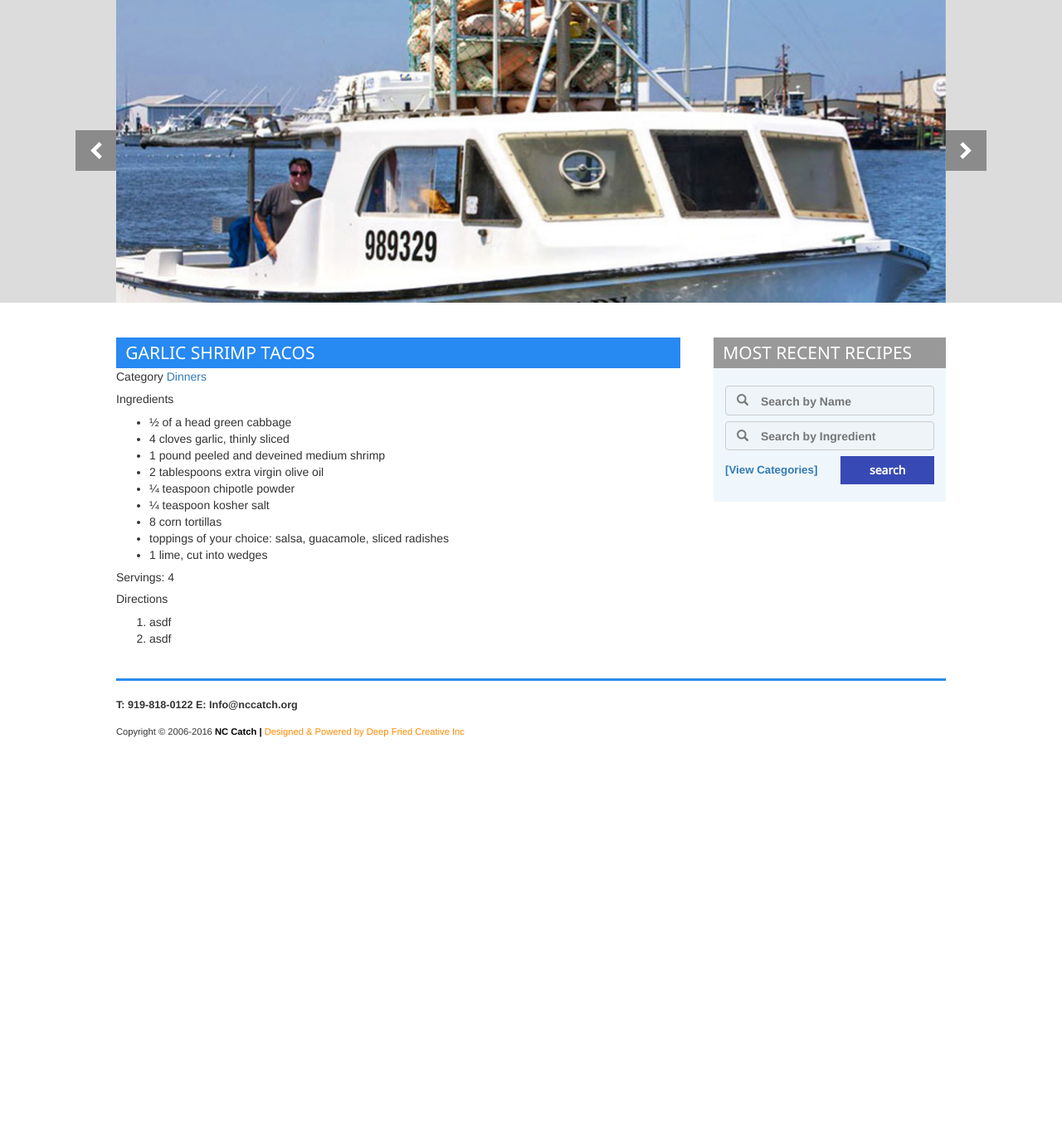
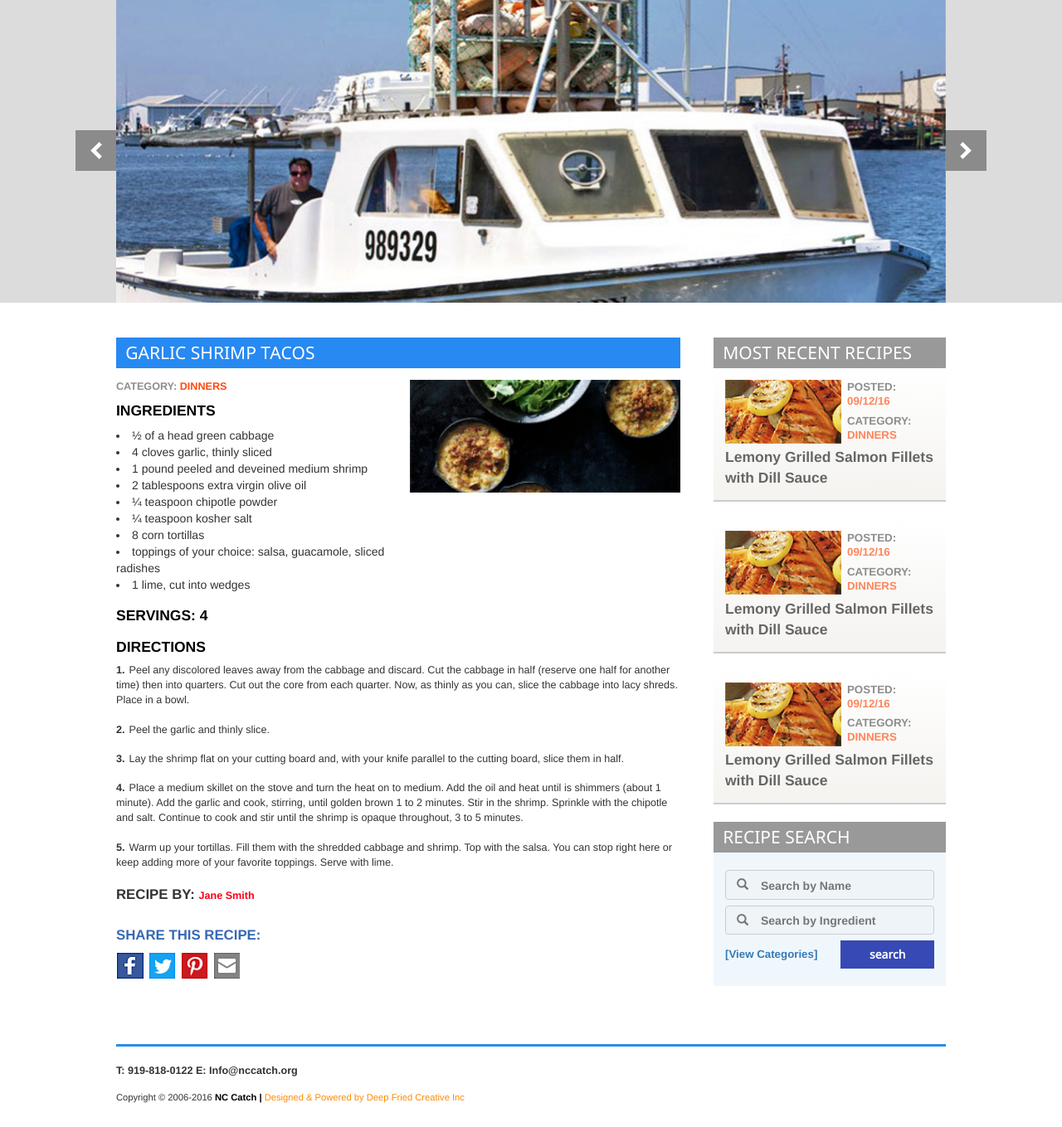
Before and after one commit to sidious18/new_nc_catch, a PHP site: page /single-recipe.html in a window 1280 px wide. Shown: the part 218-1577 px from the top of the page at 83% size. Before the commit the page ends 1107 px from the top, so only its background shows below. Run offline with PHP 8.4, Linux system fonts and the light colour scheme.

Commit message:
Added single page recipe

```diff
--- a/css/main-content.css
+++ b/css/main-content.css
@@ -258,6 +258,169 @@
 	color: #ff470e;
 }
 
+.detail-recipe__header:after{
+	content: "";
+	display: table;
+	clear: both;
+}
+
+.detail-recipe__header:before{
+	content: "";
+	display: table;
+}
+
+.detail-recipe__category{
+	color: #8d8d8d;
+	font-size: 0.9rem;
+	font-weight: bold;
+	text-transform:uppercase;
+	margin-top: 1rem;
+}
+
+.detail-recipe__category a{
+	color: #ff470e;
+	font-size: 0.9rem;
+}
+
+.detail-recipe__main-ingredients{
+	float: left;
+	width: 48%;
+	margin-right: 4%;
+	position: relative;
+	right: 48%;
+}
+
+.detail-recipe__main-image{
+	float:left;
+	width: 48%;
+	margin-top: -1.25rem;
+	position: relative;
+	left: 52%;
+}
+
+.detail-recipe__ingredients-list{
+	padding: 0;
+	list-style-position: inside;
+	margin-bottom: 0;
+}
+
+.detail-recipe__ingredients-list li{
+	font-size: 1rem;
+}
+
+.detail-recipe__title{
+	color:#000;
+	text-transform: uppercase;
+	font-weight: bold;
+	font-size: 1.25rem;
+}
+
+.detail-recipe__title.detail-recipe__title_different-margin{
+	margin: 1.3rem 0;
+}
+
+.detail-recipe__directions-list{
+	padding: 0;
+	list-style-position: inside;
+	counter-reset: directions-counter;
+}
+
+.detail-recipe__directions-list li:before{
+	content: counter(directions-counter, arabic) ".";
+  counter-increment: directions-counter;
+  margin-right: 5px;
+  font-weight: bold;
+}
+
+.detail-recipe__directions-list li{
+	font-size: 0.9rem;
+	margin-bottom: 1.25rem;
+	list-style-type: none;
+}
+
+.detail-recipe__author{
+	font-size: 1.2rem;
+	font-weight: bold;
+	margin-bottom: 2rem;
+}
+
+.detail-recipe__author a{
+	font-size: 0.9rem;
+	color: #fc0017;
+}
+
+.detail-recipe__social h5{
+	color: #3669B3;
+	font-weight: bold;
+	font-size: 1.2rem;
+}
+
+.detail-recipe__social a{
+	display: inline-block;
+	width: 2.4rem;
+	height: 2.4rem;
+	margin-right: 0.1rem;
+}
+
+.detail-recipe__social a img{
+	width: 100%;
+	height: 100%;
+}
+
+.recent-recipe{
+	display: flex;
+	flex-wrap: wrap;
+	padding: 1rem;
+	margin-bottom: 1.5rem;
+	background: #ffffff;
+	background: -moz-linear-gradient(top, #ffffff 0%, #f4f3f0 100%);
+	background: -webkit-linear-gradient(top, #ffffff 0%,#f4f3f0 100%);
+	background: linear-gradient(to bottom, #ffffff 0%,#f4f3f0 100%);
+	filter: progid:DXImageTransform.Microsoft.gradient( startColorstr='#ffffff', endColorstr='#f4f3f0',GradientType=0 );
+	border-bottom: 2px solid #ccc;
+}
+
+.recent-recipe__image{
+	align-self: flex-start;
+	width: 10rem;
+	margin-right: 0.5rem;
+}
+
+.recent-recipe__info{
+	flex-grow: 1;
+}
+
+.recent-recipe__title{
+	width: 100%;
+}
+
+.recent-recipe__label{
+	color: #8d8d8d;
+	text-transform: uppercase;
+	font-size: 0.95rem;
+	margin: 0;
+	font-weight: bold;
+}
+
+.recent-recipe__text{
+	color: #ff855b;
+	font-size: 0.95rem;
+	text-transform: uppercase;
+	margin: 0 0 0.6rem;
+	line-height: 1;
+	font-weight: bold;
+}
+
+.recent-recipe__title{
+	color: #666666;
+	font-weight: bold;
+	font-size: 1.25rem;
+}
+
+.recent-recipe__title:hover{
+	color:#666;
+}
+
 @media (max-width: 768px){
 	.main-content{
 		padding:0 15px;
@@ -306,4 +469,19 @@
 	.single-recipe{
 		width: 100%;
 	}
+
+	.events__recent{
+		margin-top: 1rem;
+	}
+
+	.detail-recipe__main-image{
+		position: static;
+		width: 100%;
+		margin-top: 0;
+	}
+
+	.detail-recipe__main-ingredients{
+		position: static;
+		width: 100%;
+	}
 }
--- a/recipes.html
+++ b/recipes.html
@@ -216,7 +216,8 @@
 					<a href="#" class="pagination__value">4</a>
 				</div>
 			</section>
-			<section class="events events__recipes">
+			<section class="events">
+				<div class="events__recipes">
 					<h3 class="default-title">Recipe search</h3>
 					<form class="recipe-search" action="index.html" method="post">
 						<div class="default-input-box default-input__search">
@@ -230,6 +231,7 @@
 							<a href="#" class="default-button default-button__recipe-search">search</a>
 						</footer>
 					</form>
+				</div>
 			</section>
 		</main>
 		<footer class="main-footer cont">
--- a/single-recipe.html
+++ b/single-recipe.html
@@ -154,9 +154,12 @@
 		<main class="main-content different__order cont" data-style="display: flex;">
 			<section class="detail-recipe">
 				<h3 class="default-title blue">Garlic shrimp tacos</h3>
-				<div class="detail-recipe__category">Category <a href="#">Dinners</a> </div>
-				<h5 class="detail_recipe__title">Ingredients</h5>
-				<ul>
+				<div class="detail-recipe__category">Category: <a href="#">Dinners</a> </div>
+				<header class="detail-recipe__header">
+					<img class="detail-recipe__main-image" src="img/recipe1.png" alt="Recipe" />
+					<div class="detail-recipe__main-ingredients">
+						<h5 class="detail-recipe__title">Ingredients</h5>
+						<ul class="detail-recipe__ingredients-list">
 							<li>½ of a head green cabbage </li>
 							<li>4 cloves garlic, thinly sliced </li>
 							<li>1 pound peeled and deveined medium shrimp </li>
@@ -168,15 +171,75 @@
 							sliced radishes </li>
 							<li>1 lime, cut into wedges</li>
 						</ul>
-				<h5 class="detail_recipe__title">Servings: 4</h5>
-				<h5 class="detail_recipe__title">Directions</h5>
-				<ol>
-					<li>asdf</li>
-					<li>asdf</li>
+					</div>
+				</header>
+				<h5 class="detail-recipe__title detail-recipe__title_different-margin">Servings: 4</h5>
+				<h5 class="detail-recipe__title">Directions</h5>
+				<ol class="detail-recipe__directions-list">
+					<li>Peel any discolored leaves away from the cabbage and discard. Cut the cabbage in half (reserve one half for another time) then
+					    into quarters. Cut out the core from each quarter. Now, as thinly as you can, slice the cabbage into lacy shreds. Place in a bowl.
+					</li>
+					<li>Peel the garlic and thinly slice.</li>
+					<li>Lay the shrimp flat on your cutting board and, with your knife parallel to the cutting board, slice them in half.</li>
+					<li>Place a medium skillet on the stove and turn the heat on to medium. Add the oil and heat until is shimmers (about 1 minute).
+					    Add the garlic and cook, stirring, until golden brown 1 to 2 minutes. Stir in the shrimp. Sprinkle with the chipotle and salt.
+					    Continue to cook and stir until the shrimp is opaque throughout, 3 to 5 minutes.</li>
+					<li>Warm up your tortillas. Fill them with the shredded cabbage and shrimp. Top with the salsa. You can stop right here or keep
+					    adding more of your favorite toppings. Serve with lime.</li>
 				</ol>
+				<div class="detail-recipe__author">RECIPE BY: <a href="#">Jane Smith</a></div>
+				<div class="detail-recipe__social">
+					<h5>
+						SHARE THIS RECIPE:
+					</h5>
+					<a href="#"><img src="img/facebook.png" alt="Facebook"></a>
+					<a href="#"><img src="img/twitter.png" alt="Twitter"></a>
+					<a href="#"><img src="img/google-plus.png" alt="Google"></a>
+					<a href="#"><img src="img/convert.png" alt="Envelope"></a>
+				</div>
 			</section>
-			<section class="events events__recipes">
+			<section class="events">
+				<div class="events__recent">
 					<h3 class="default-title">Most recent recipes</h3>
+					<div class="recent-recipe">
+						<img src="img/recent-recipe.png" alt="Recent-recipe" class="recent-recipe__image">
+						<div class="recent-recipe__info">
+							<p class="recent-recipe__label">Posted:</p>
+							<p class="recent-recipe__text">09/12/16</p>
+							<p class="recent-recipe__label">Category:</p>
+							<p class="recent-recipe__text">Dinners</p>
+						</div>
+						<a href="#" class="recent-recipe__title">
+							Lemony Grilled Salmon Fillets with Dill Sauce
+						</a>
+					</div>
+					<div class="recent-recipe">
+						<img src="img/recent-recipe.png" alt="Recent-recipe" class="recent-recipe__image">
+						<div class="recent-recipe__info">
+							<p class="recent-recipe__label">Posted:</p>
+							<p class="recent-recipe__text">09/12/16</p>
+							<p class="recent-recipe__label">Category:</p>
+							<p class="recent-recipe__text">Dinners</p>
+						</div>
+						<a href="#" class="recent-recipe__title">
+							Lemony Grilled Salmon Fillets with Dill Sauce
+						</a>
+					</div>
+					<div class="recent-recipe">
+						<img src="img/recent-recipe.png" alt="Recent-recipe" class="recent-recipe__image">
+						<div class="recent-recipe__info">
+							<p class="recent-recipe__label">Posted:</p>
+							<p class="recent-recipe__text">09/12/16</p>
+							<p class="recent-recipe__label">Category:</p>
+							<p class="recent-recipe__text">Dinners</p>
+						</div>
+						<a href="#" class="recent-recipe__title">
+							Lemony Grilled Salmon Fillets with Dill Sauce
+						</a>
+					</div>
+				</div>
+				<div class="events__recipes">
+					<h3 class="default-title">Recipe search</h3>
 					<form class="recipe-search" action="index.html" method="post">
 						<div class="default-input-box default-input__search">
 							<input placeholder="Search by Name" type="text">
@@ -189,6 +252,7 @@
 							<a href="#" class="default-button default-button__recipe-search">search</a>
 						</footer>
 					</form>
+				</div>
 			</section>
 		</main>
 		<footer class="main-footer cont">
```
Also changed, not shown: img/api.png (added), img/convert.png (added), img/facebook.png (added), img/google-plus.png (added), img/recent-recipe.png (added), img/twitter.png (added). Lines whose indentation alone changed are shown as unchanged.
